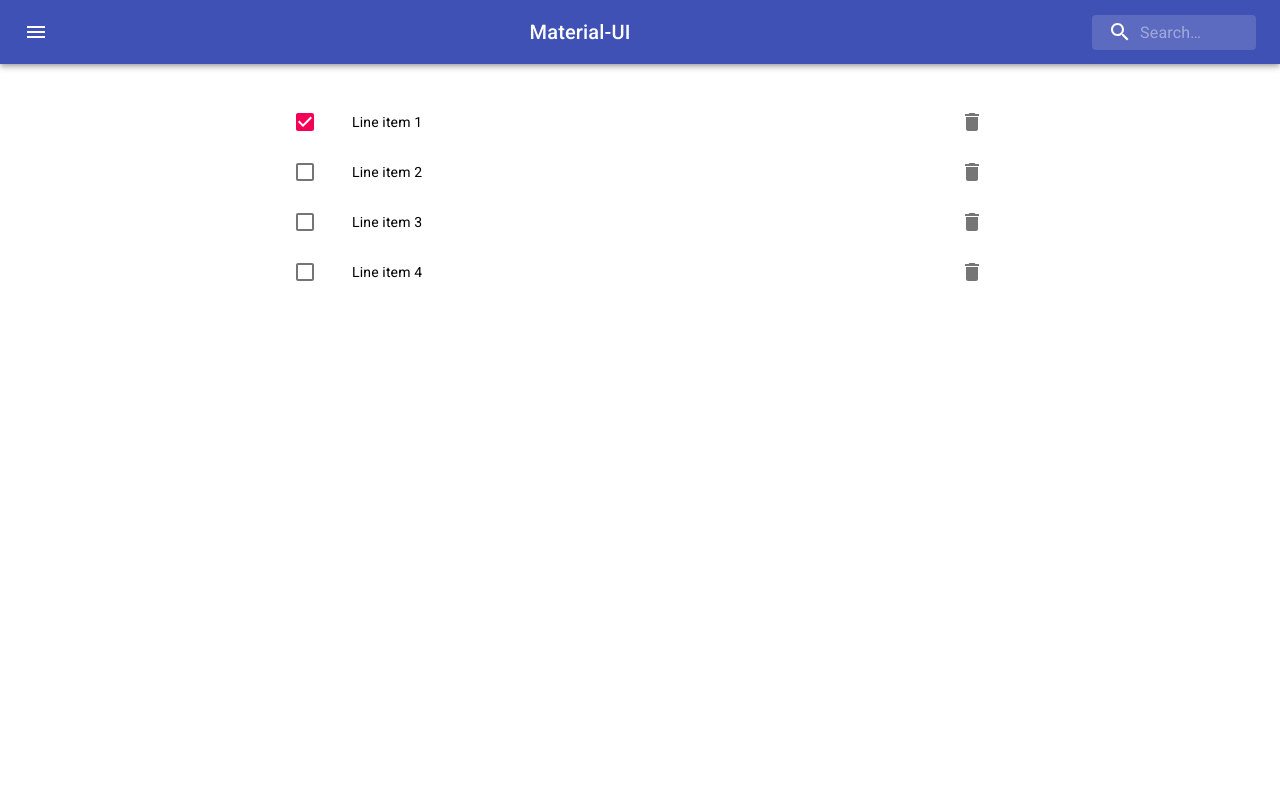
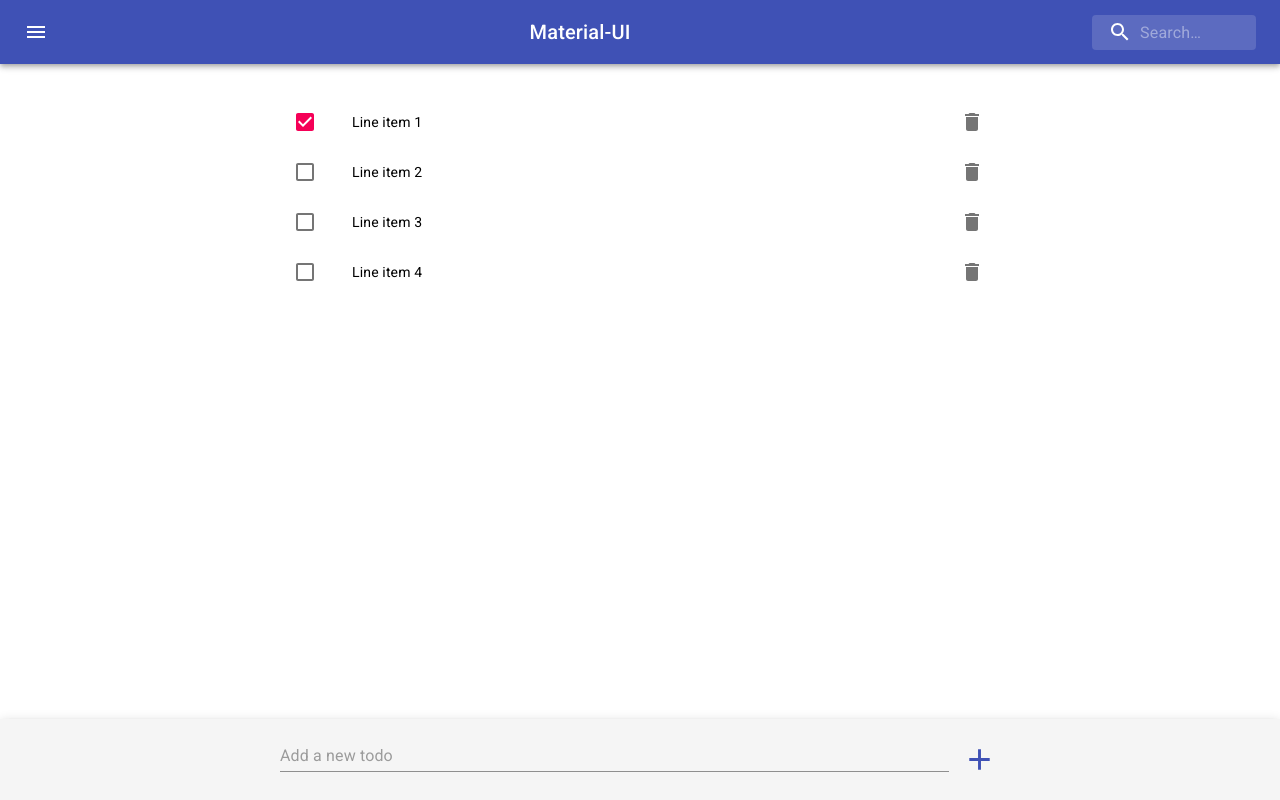
Before and after one commit to sepsol/todo-react-ts, a React (Create React App) app: page / in a window 1280 px wide. Built offline with nearby package versions, Linux system fonts and the light colour scheme.

Commit message:
finished hard-coded layout design

```diff
--- a/src/App.tsx
+++ b/src/App.tsx
@@ -2,12 +2,14 @@ import React from 'react';
 import './App.css';
 import SearchAppBar from './components/SearchAppBar';
 import CheckboxList from './components/CheckboxList';
+import BottomAppBar from './components/BottomAppBar';
 
 function App() {
   return (
     <div className="App">
       <SearchAppBar />
       <CheckboxList />
+      <BottomAppBar />
     </div>
   );
 }
--- /dev/null
+++ b/src/components/BottomAppBar.tsx
@@ -0,0 +1,59 @@
+import React from 'react';
+import { createStyles, Theme, makeStyles } from '@material-ui/core/styles';
+import AppBar from '@material-ui/core/AppBar';
+import Toolbar from '@material-ui/core/Toolbar';
+import IconButton from '@material-ui/core/IconButton';
+import TextField from '@material-ui/core/TextField';
+import AddIcon from '@material-ui/icons/Add';
+
+const useStyles = makeStyles((theme: Theme) =>
+  createStyles({
+    appBar: {
+      top: 'auto',
+      bottom: 0,
+      backgroundColor: '#f5f5f5'
+    },
+    grow: {
+      flexGrow: 1
+    },
+    newTodoForm: {
+      width: '100%',
+      maxWidth: 720,
+      margin: '5px auto 20px',
+      display: 'flex',
+      alignItems: 'flex-end'
+    },
+    textField: {},
+    addIcon: {
+      marginLeft: 10
+    }
+  })
+);
+
+function BottomAppBar() {
+  const classes = useStyles();
+
+  return (
+    <AppBar position="fixed" color="primary" className={classes.appBar}>
+      <Toolbar>
+        <form className={classes.newTodoForm}>
+          <TextField
+            id="standard-full-width"
+            className={classes.textField}
+            placeholder="Add a new todo"
+            fullWidth
+            margin="normal"
+            InputLabelProps={{
+              shrink: true
+            }}
+          />
+          <IconButton color="primary" size="small" className={classes.addIcon}>
+            <AddIcon fontSize="large" />
+          </IconButton>
+        </form>
+      </Toolbar>
+    </AppBar>
+  );
+}
+
+export default BottomAppBar;
--- a/src/components/CheckboxList.tsx
+++ b/src/components/CheckboxList.tsx
@@ -15,7 +15,7 @@ const useStyles = makeStyles((theme: Theme) =>
       width: '100%',
       maxWidth: 720,
       backgroundColor: theme.palette.background.paper,
-      margin: '25px auto 0'
+      margin: '25px auto'
     }
   })
 );
```
